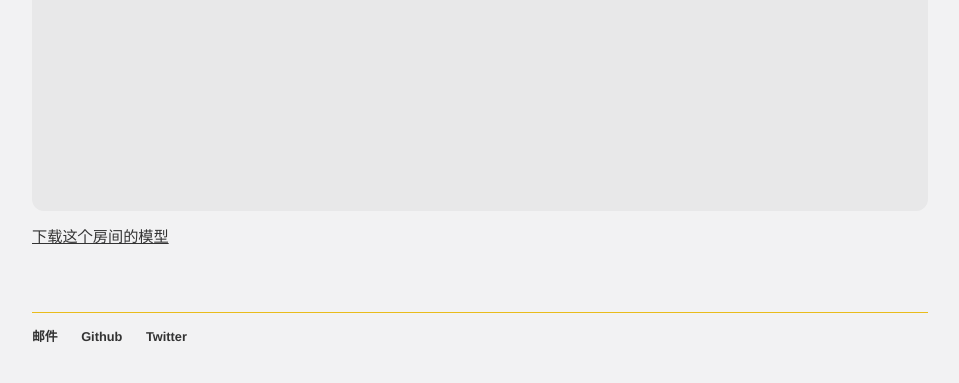
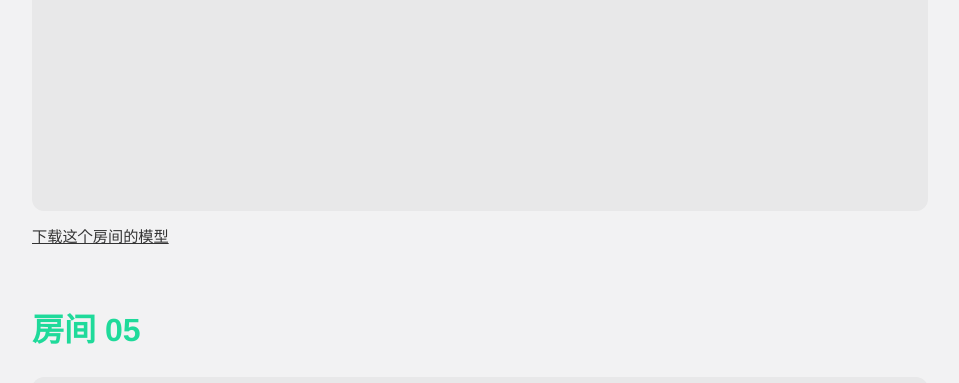
Before and after one commit to youyi218/youyi218.github.io, a Jekyll site: the page built from rooms/index.html, in a window 1280 px wide and 900 px high, scrolled down 2860 px. Shown: the top 383 px of the window, without its empty margins (160-1119 px from the left). Built offline with Jekyll 4.4.1, drawn with Linux system fonts in a browser that asks for light colours.

Commit message:
Update third room and add fifth room model

```diff
--- a/_data/rooms.yml
+++ b/_data/rooms.yml
@@ -13,3 +13,6 @@
 - title: 房间 04
   model: /assets/models/room-04.glb
   camera_orbit: 35deg 78deg auto
+- title: 房间 05
+  model: /assets/models/room-05.glb
+  camera_orbit: 36deg 58deg auto
```
Also changed, not shown: 2 other files.
